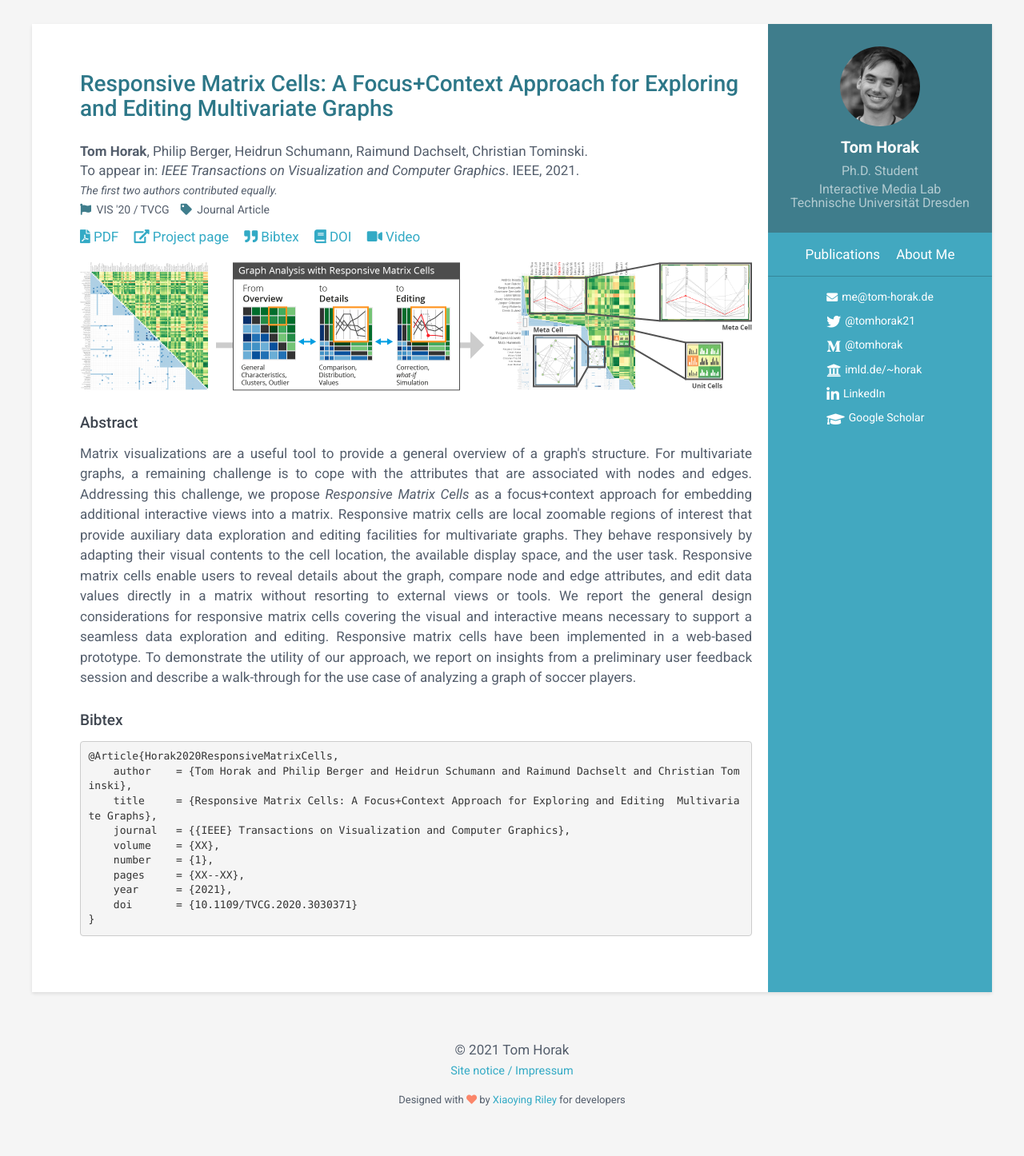
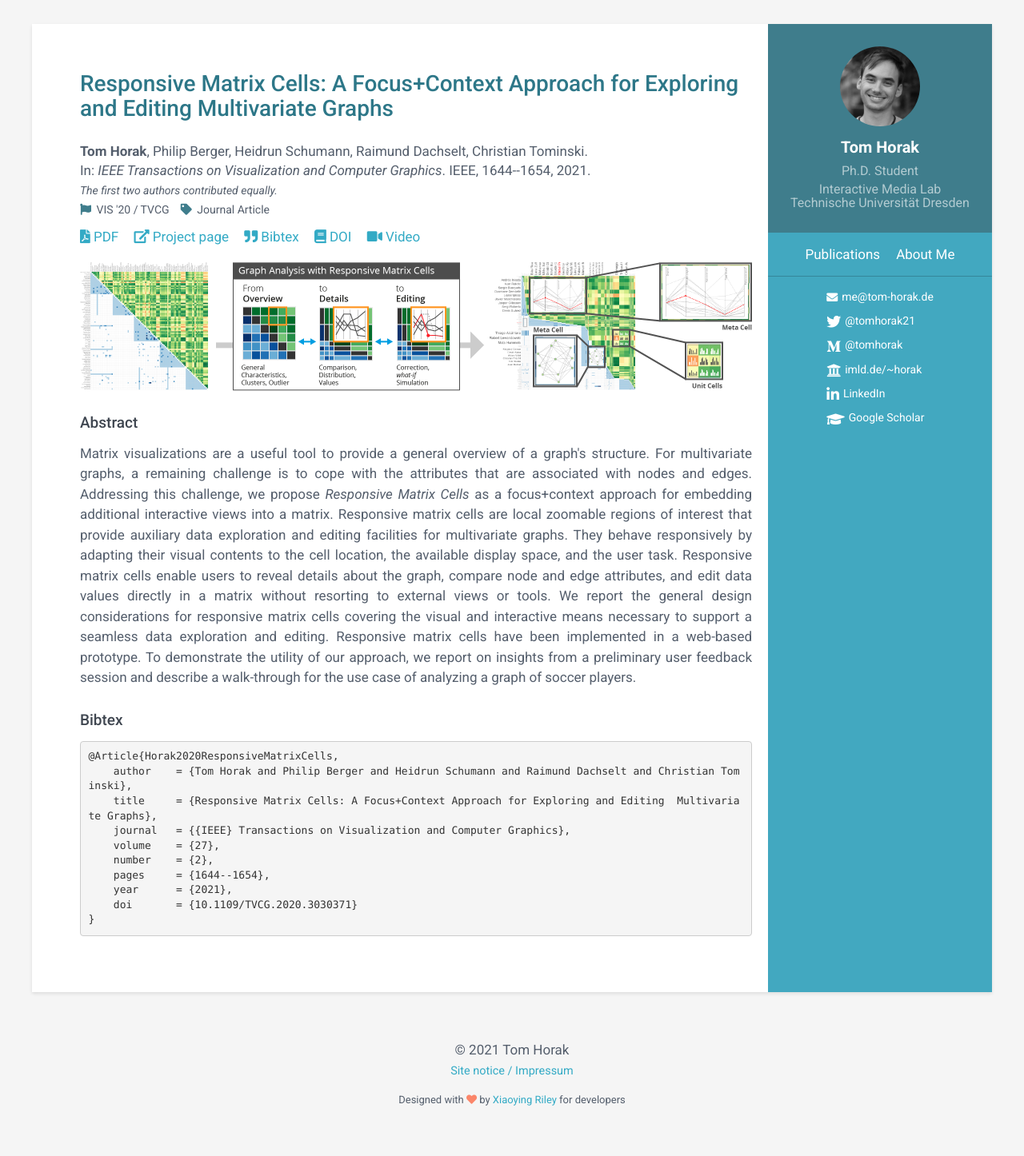
Before and after one commit to tomhorak21/tomhorak21.github.io, a Jekyll site: the page built from _publications/2021/responsive-matrix-cells.md, in a window 1280 px wide. Shown: the whole page at 80% size. Built offline with Jekyll 4.4.1, drawn with Linux system fonts in a browser that asks for light colours.

Commit message:
Update RMC publication.

```diff
--- a/_publications/2021/responsive-matrix-cells.md
+++ b/_publications/2021/responsive-matrix-cells.md
@@ -6,7 +6,7 @@ date: 2021-02-01
 doi: 10.1109/TVCG.2020.3030371
 keywords: Multivariate Graph Visualization, Matrix Visualization, Focus+Context, Embedded Visualizations, Responsive Visualization, Graph Editing
 note: The first two authors contributed equally.
-pages:
+pages: 1644--1654
 pdf: https://imld.de/cnt/uploads/Horak2020-Responsive_Matrix_Cells-Authors_Version.pdf
 poster:
 projectpage: https://imld.de/rmcs
@@ -40,9 +40,9 @@ bibtex: >
         author    = {Tom Horak and Philip Berger and Heidrun Schumann and Raimund Dachselt and Christian Tominski},
         title     = {Responsive Matrix Cells: A Focus+Context Approach for Exploring and Editing  Multivariate Graphs},
         journal   = {{IEEE} Transactions on Visualization and Computer Graphics},
-        volume    = {XX},
-        number    = {1},
-        pages     = {XX--XX},
+        volume    = {27},
+        number    = {2},
+        pages     = {1644--1654},
         year      = {2021},
         doi       = {10.1109/TVCG.2020.3030371}
     }
```
Also changed, not shown: other parts of _publications/2021/responsive-matrix-cells.md (+1 -1 lines).
